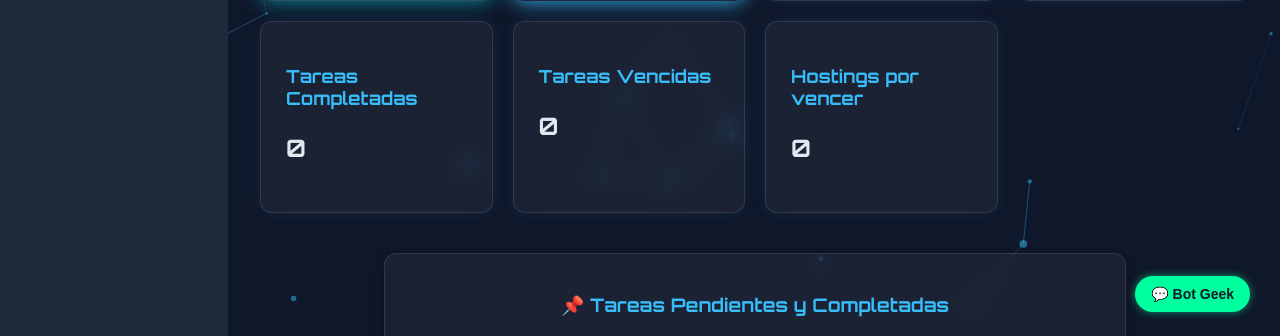
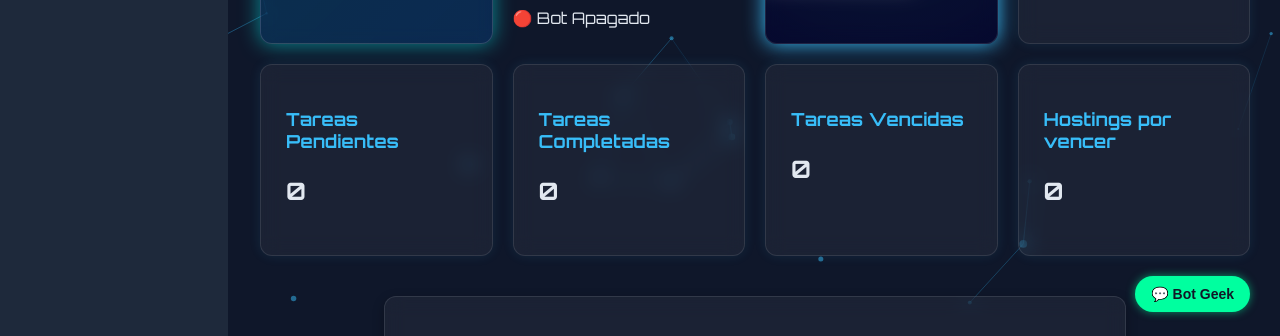
Before and after one commit to D13GOLF/soygeek-panel, a Flask app: page / in a window 1280 px wide. Shown: the part 468-804 px from the top of the page. Run offline with Flask 3, Linux system fonts and the light colour scheme; data that the repository does not hold is empty; some libraries are stand-ins or nearby versions.

Commit message:
Update dashboard.html

```diff
--- a/templates/dashboard.html
+++ b/templates/dashboard.html
@@ -1,10 +1,7 @@
 {% extends "layout.html" %}
-
 {% block content %}
 <h1>Resumen General</h1>
-
 <div class="dashboard-grid">
-
   <!-- 🌤️ Tarjeta de Clima -->
   <div class="card clima-futurista">
     <h3 class="titulo-clima">🌤️ Clima Actual</h3>
@@ -12,39 +9,51 @@
       <p>Cargando clima...</p>
     </div>
   </div>
-
+<!-- Panel Holográfico del Bot Vegeta -->
+<div class="bot-holograma">
+  {% if estado_bot == "Activo" %}
+    <img src="{{ url_for('static', filename='img/vegeta-activo.gif') }}" alt="Bot Activo">
+  {% elif estado_bot == "Pensando" %}
+    <img src="{{ url_for('static', filename='img/vegeta-pensando.gif') }}" alt="Bot Pensando">
+  {% else %}
+    <img src="{{ url_for('static', filename='img/vegeta-inactivo.png') }}" alt="Bot Inactivo">
+  {% endif %}
+  <p class="estado-texto">
+    {% if estado_bot == "Activo" %}
+      🟢 Bot Operativo
+    {% elif estado_bot == "Pensando" %}
+      🧠 Procesando orden...
+    {% else %}
+      🔴 Bot Apagado
+    {% endif %}
+  </p>
+</div>
   <!-- 🤖 Tarjeta Estado del Bot -->
   <div class="card bot-vegeta">
     <h3 class="titulo-clima">🤖 Estado del Bot</h3>
     <img id="img-bot-estado" src="{{ url_for('static', filename='img/bot_vegeta_activo.png') }}" alt="Estado del Bot">
     <p id="label-bot-estado">🟢 Activo</p>
   </div>
-
   <!-- 📊 Métricas -->
   <div class="card"><h3>Clientes Totales</h3><p>{{ clientes_count }}</p></div>
   <div class="card"><h3>Tareas Pendientes</h3><p>{{ tareas_pendientes }}</p></div>
   <div class="card"><h3>Tareas Completadas</h3><p>{{ tareas_completadas }}</p></div>
   <div class="card"><h3>Tareas Vencidas</h3><p>{{ tareas_vencidas }}</p></div>
   <div class="card"><h3>Hostings por vencer</h3><p>{{ hostings_por_vencer }}</p></div>
-
 </div>
-
 <!-- 📈 Gráficos -->
 <div class="grafico-panel">
   <h3 style="text-align:center; color:#38bdf8;">📌 Tareas Pendientes y Completadas</h3>
   <canvas id="graficoTareas"></canvas>
 </div>
-
 <div class="grafico-panel">
   <h2 class="grafico-titulo">📊 Evolución de Tareas Completadas</h2>
   <canvas id="graficoLineaTareas"></canvas>
 </div>
-
 <div class="grafico-panel">
   <h3 style="text-align:center; color:#38bdf8;">📆 Clientes Registrados por Mes</h3>
   <canvas id="graficoClientes"></canvas>
 </div>
-
 <!-- 💬 Bot Widget -->
 <div id="bot-widget" class="bot-widget">
   <div class="bot-header">🤖 Bot Geek
@@ -56,11 +65,9 @@
     <button onclick="enviarMensaje()">Enviar</button>
   </div>
 </div>
-
 <!-- Botón flotante -->
 <button class="bot-toggle" onclick="toggleBot()">💬 Bot Geek</button>
 {% endblock %}
-
 {% block scripts %}
 <script>
   // 🌤️ Clima actual
@@ -93,7 +100,6 @@
       document.getElementById('weather-info').innerHTML = `<p>⚠️ Error cargando clima</p>`;
     }
   }
-
   // ⚡ Cambiar visual del bot (con imágenes)
   function actualizarEstadoBot(estado = "activo") {
     const img = document.getElementById("img-bot-estado");
@@ -114,7 +120,6 @@
         break;
     }
   }
-
   // 🧠 Lógica bot
   function toggleBot() {
     const widget = document.getElementById("bot-widget");
@@ -137,7 +142,6 @@
 
     // Mostrar "procesando"
     actualizarEstadoBot("procesando");
-
     fetch("/api/bot", {
       method: "POST",
       headers: { 'Content-Type': 'application/json' },
```
